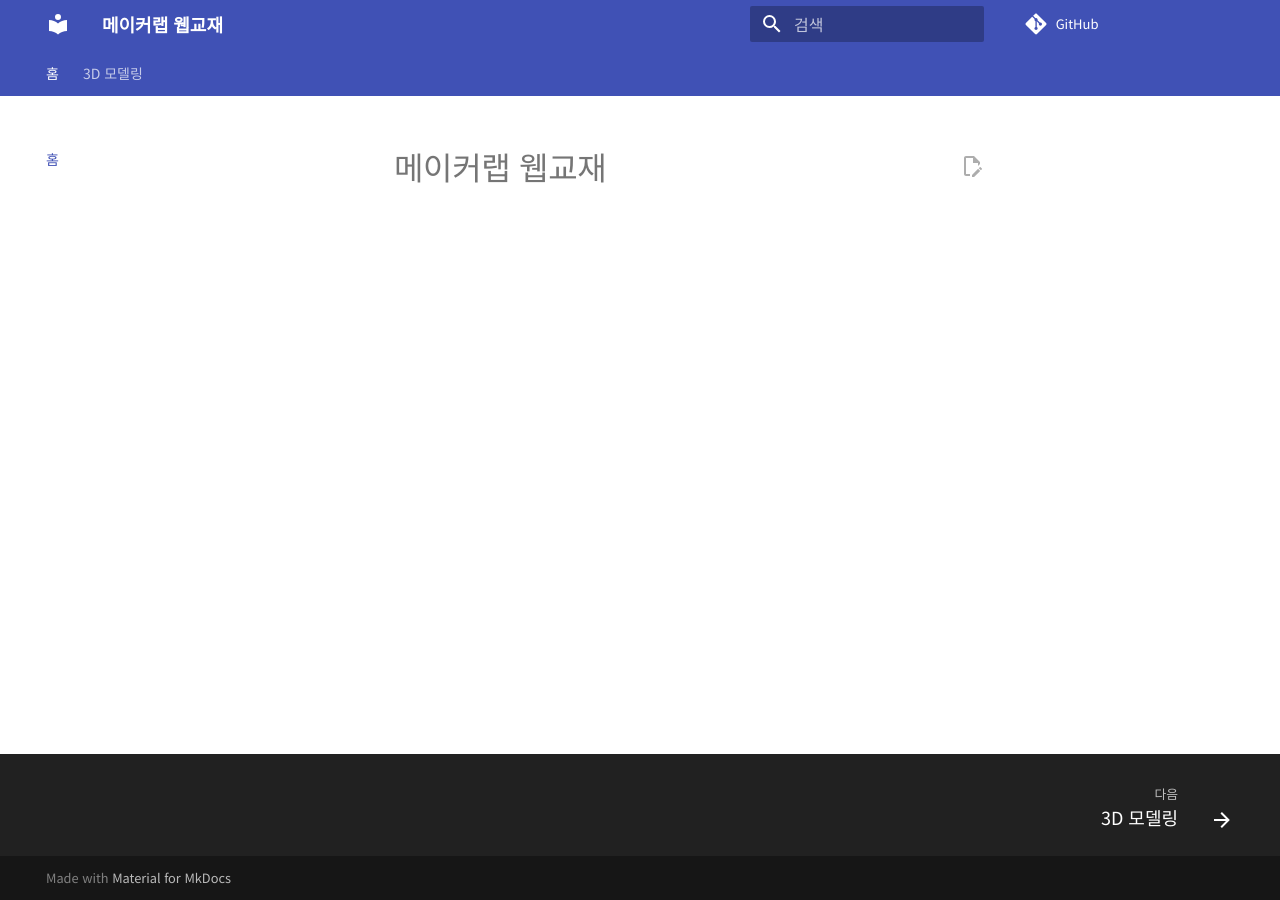
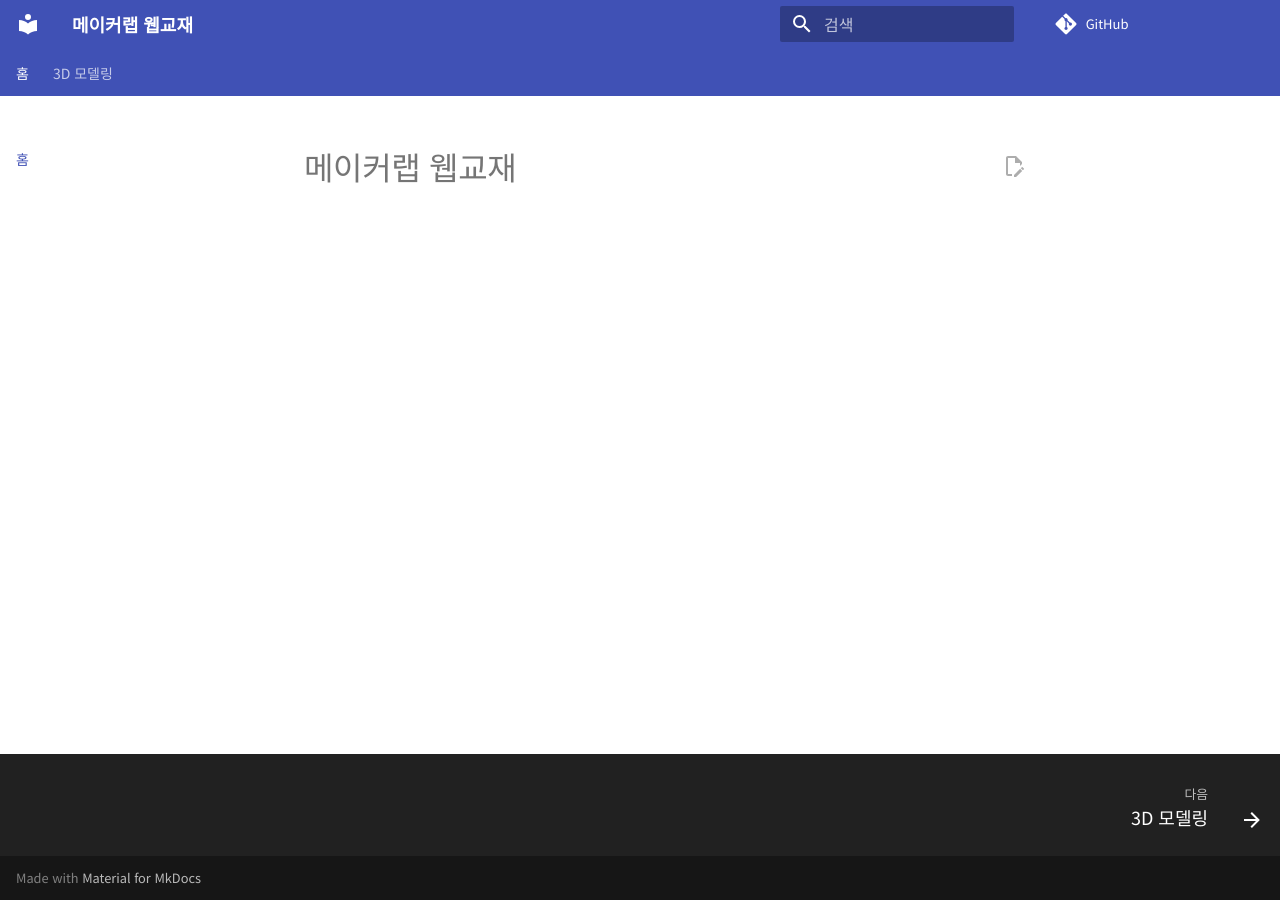
Before and after one commit to makerlab-ww/makerlab, an MkDocs documentation site: the page built from docs/index.md, in a window 1280 px wide. Built offline with MkDocs 1.6.1 and Material for MkDocs 9.7.7, drawn with Linux system fonts in a browser that asks for light colours; comment, search, counter and statistics services are not loaded.

Commit message:
목차 폭과 전체 폭 조정
왼쪽 목차 14rem, 오른쪽 목차 11.5rem, 전체 폭 70rem

Co-Authored-By: Claude Sonnet 5.5 <noreply@anthropic.com>

```diff
--- a/docs/stylesheets/extra.css
+++ b/docs/stylesheets/extra.css
@@ -1,7 +1,19 @@
-/* 왼쪽 목차: 절 항목 들여쓰기 + 폭 확대 (넓은 화면에서만) */
+/* 전체 폭: Material 기본 61rem보다 넓게 */
+.md-grid {
+  max-width: 70rem;
+}
+
+/* 오른쪽 목차 폭 (기본 12.1rem) */
+@media screen and (min-width: 60em) {
+  .md-sidebar--secondary {
+    width: 11.5rem;
+  }
+}
+
+/* 왼쪽 목차: 절 항목 들여쓰기 + 폭 조정 (넓은 화면에서만) */
 @media screen and (min-width: 76.25em) {
   .md-sidebar--primary {
-    width: 17rem;
+    width: 14rem;
   }
 
   /* Material이 목차 본체 폭을 11.5rem으로 고정하므로(padding-right) 풀어 준다 */
```
